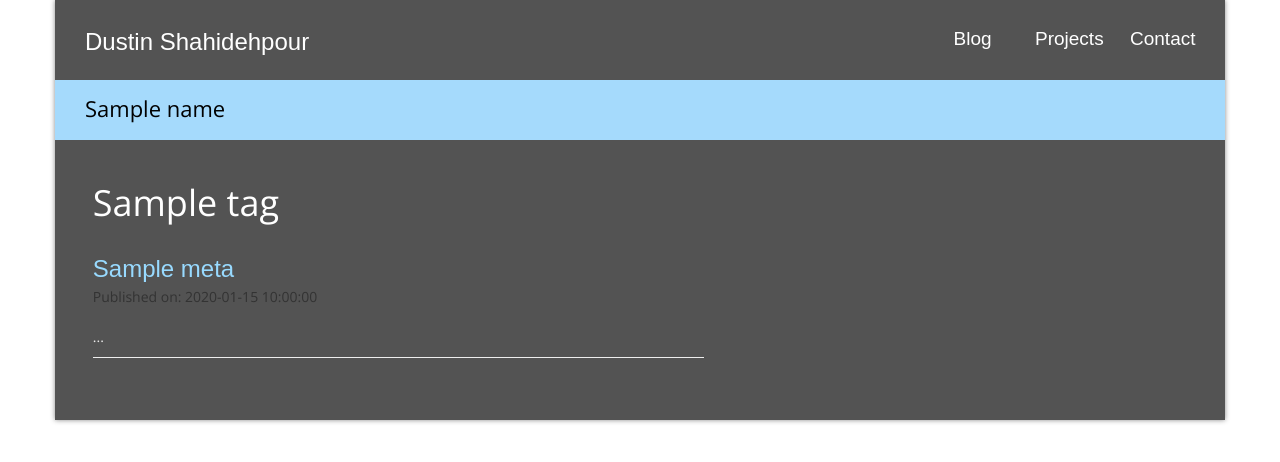
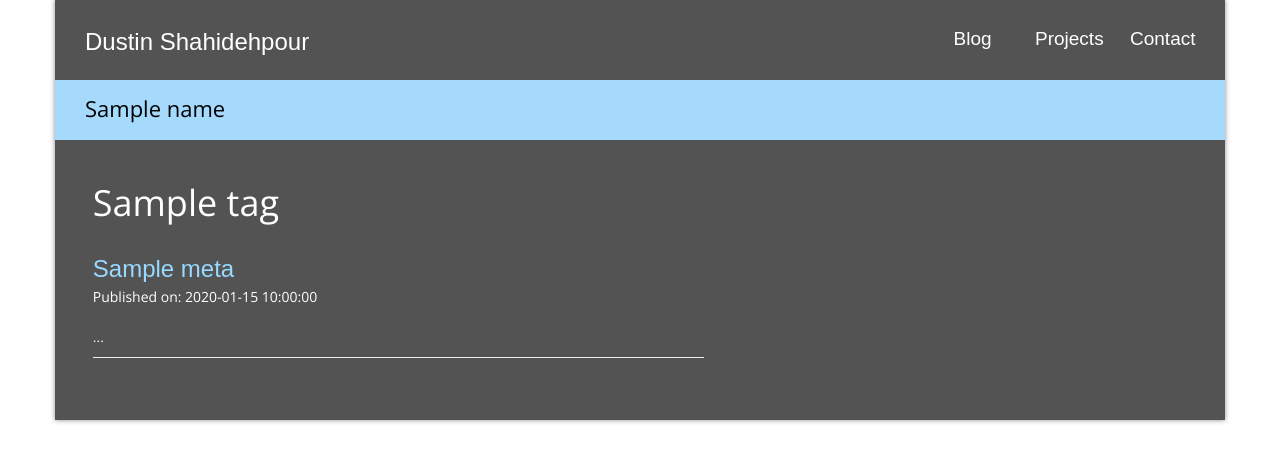
Before and after one commit to d16r/dustinshahidehpour.com, a Flask app: template app/templates/tag.html in a window 1280 px wide. Shown: the top 462 px of the page. Run offline with Flask 2, Linux system fonts and the light colour scheme; the template is opened without the code that fills it: most values are stand-ins (such as "Sample title", 1, 10 or a date in 2020); some web fonts are replaced.

Commit message:
updated color scheme on tag page.

```diff
--- a/app/templates/tag.html
+++ b/app/templates/tag.html
@@ -7,11 +7,11 @@
                 <br>
                 <div class="post">
                     <a class="post-title" href="{{ url_for("post", name=page.path.replace('posts/', '')) }}">{{page.meta.title}}</a><br>
-                    <span class="dark-grey">Published on: {{ page.meta.date }}</span><br><br>
+                    <span class="white">Published on: {{ page.meta.date }}</span><br><br>
                     <p>{{ page.body[50:250]|safe }}...</p>
                 </div>
             {% else %}
-                <p class="grey">No posts with this tag..yet.</p>
+                <p>No posts with this tag..yet.</p>
             {% endfor %}
             <br><br>
         </div>
```
